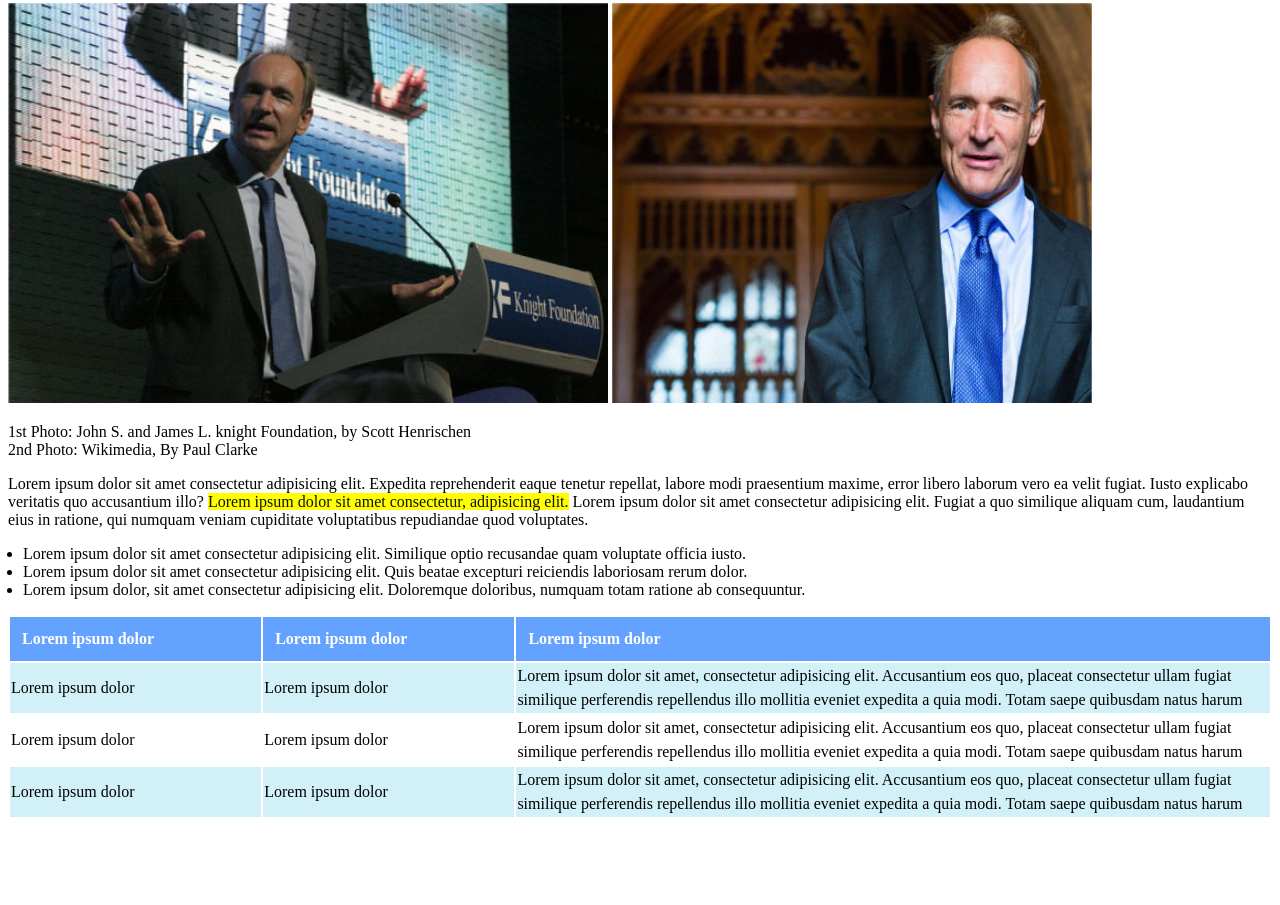
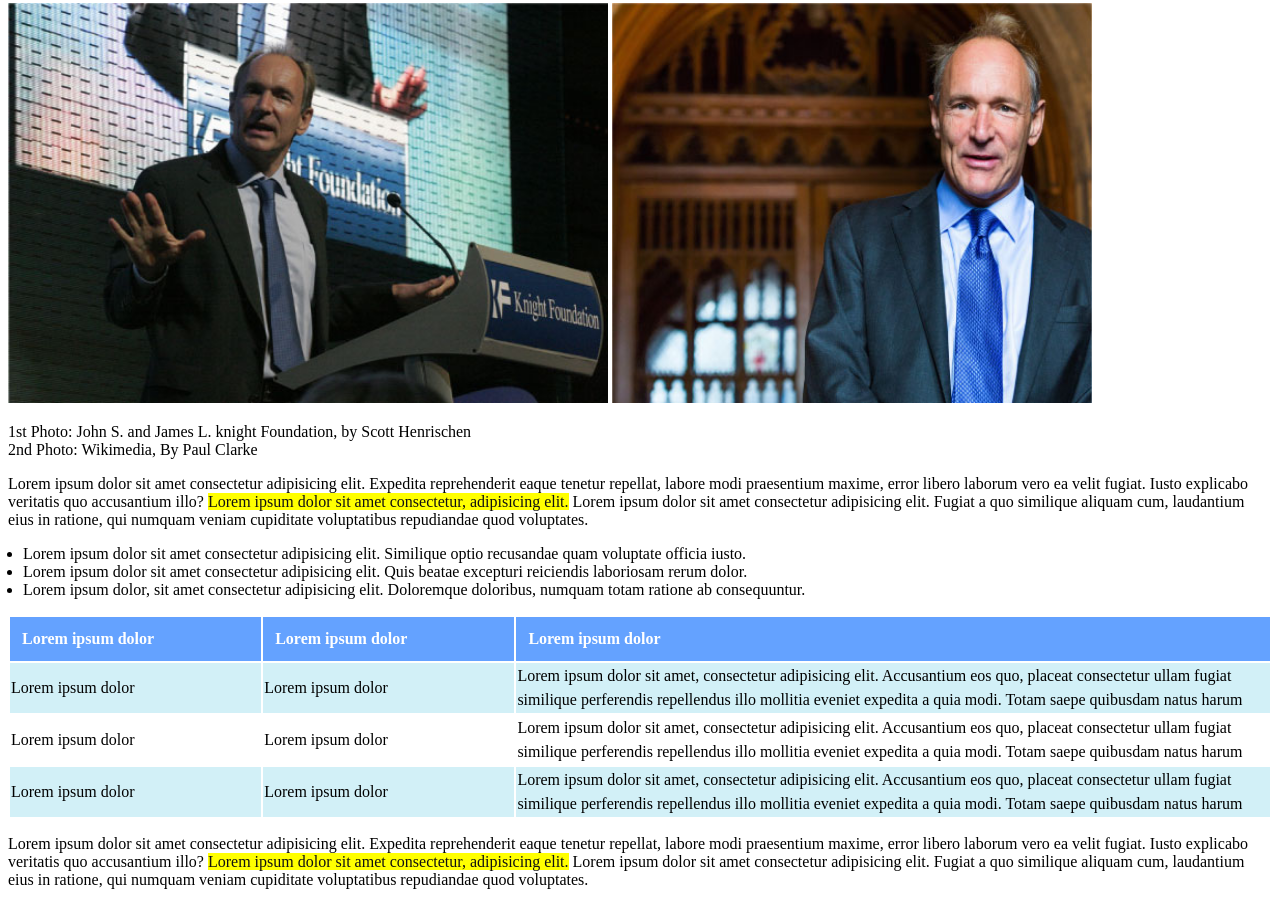
Before and after one commit to giuseppemele94/html-css-booleaner, a plain HTML site: page index.html in a window 1280 px wide. Shown: the part 396-1301 px from the top of the page. Before the commit the page ends 1223 px from the top, so only its background shows below. Drawn offline with Linux system fonts and the light colour scheme.

Commit message:
chore: aggiunta section successiva

```diff
--- a/index.html
+++ b/index.html
@@ -83,6 +83,14 @@
                 </tbody>
             </table>
         </section>
+
+         <section>
+            <p class="article-description2">
+                Lorem ipsum dolor sit amet consectetur adipisicing elit. Expedita reprehenderit eaque tenetur repellat, labore modi praesentium maxime, error libero laborum vero ea velit fugiat. Iusto explicabo veritatis quo accusantium illo?
+                 <span class="article-color-background">Lorem ipsum dolor sit amet consectetur, adipisicing elit.</span> Lorem ipsum dolor sit amet consectetur adipisicing elit. Fugiat a quo similique aliquam cum, laudantium eius in ratione,
+                 qui numquam veniam cupiditate voluptatibus repudiandae quod voluptates.
+            </p>
+        </section>
     </main>
 
     <footer>
```
